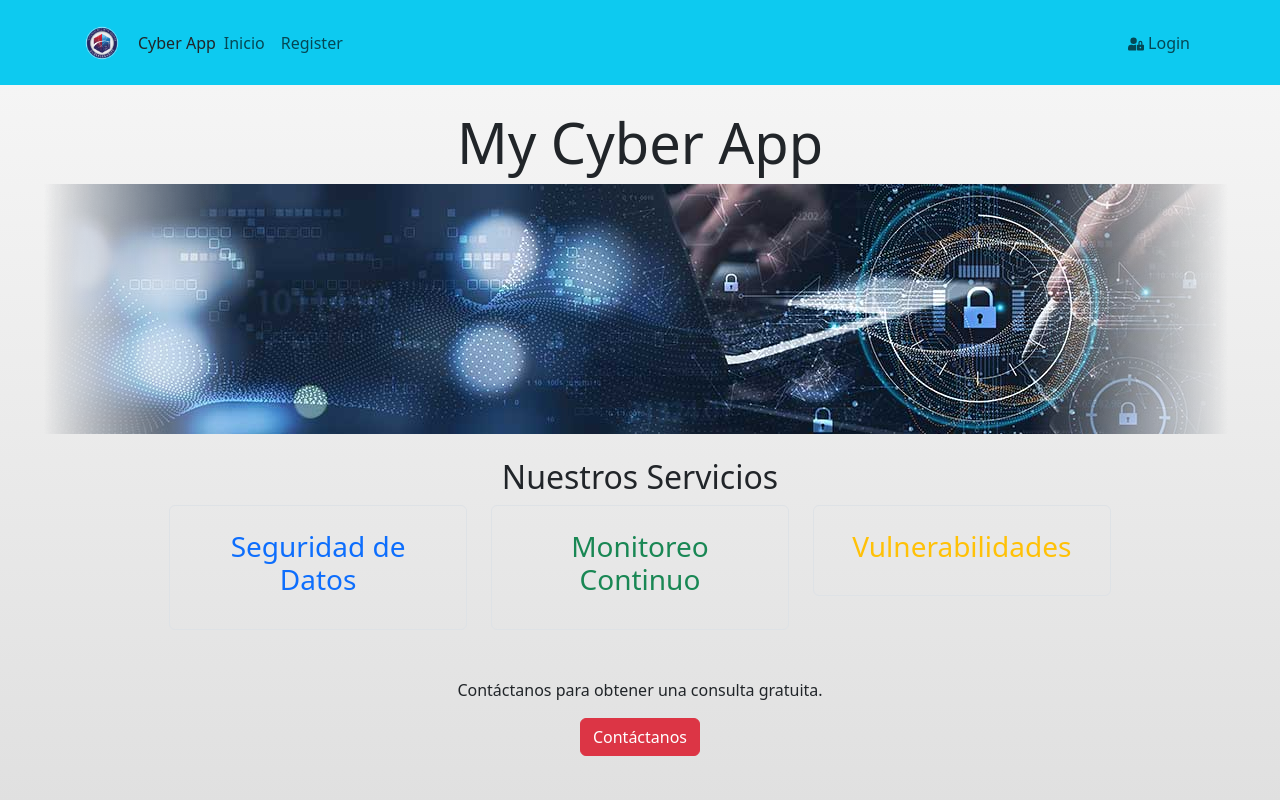
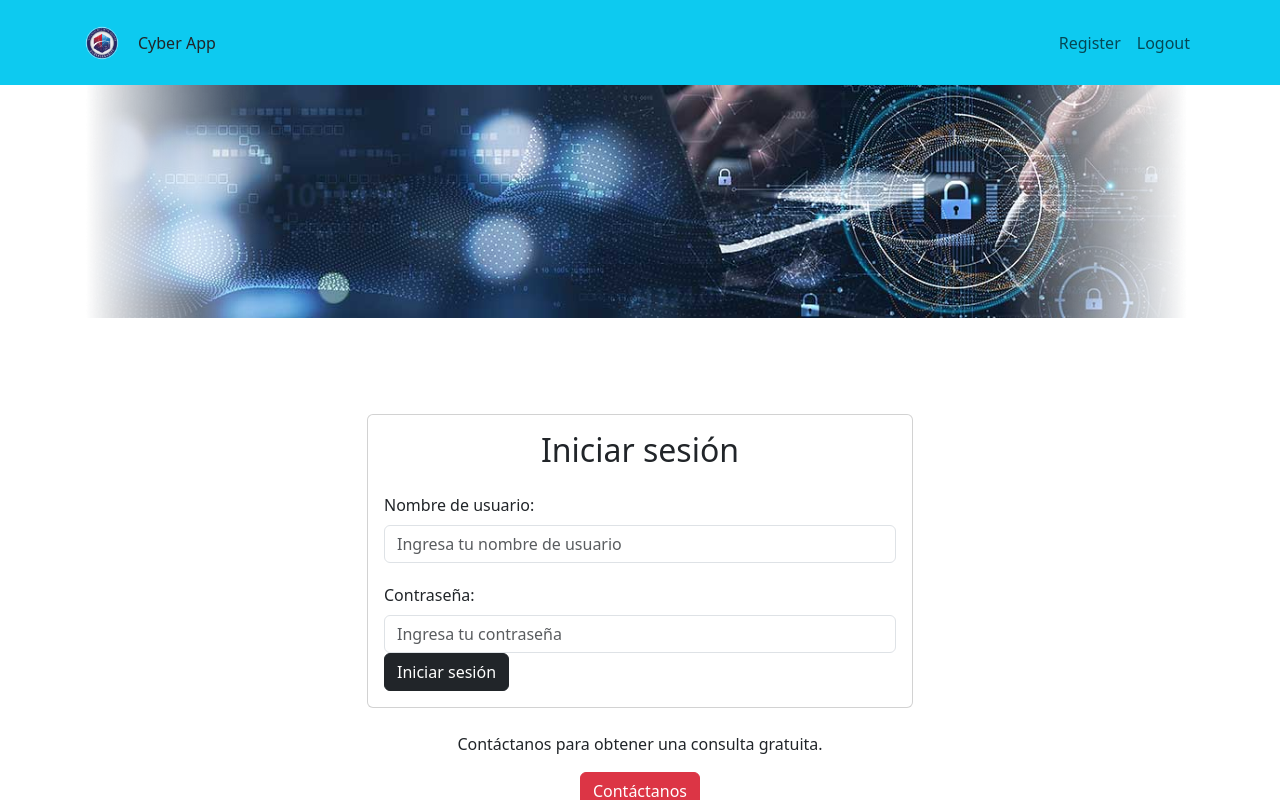
Before and after one commit to lucymutua/cybersecurity, a React (Create React App) app in the folder frontend/: page / in a window 1280 px wide. Shown: the top 800 px of the page. Built offline with nearby package versions, Linux system fonts and the light colour scheme.

Commit message:
modification maquetacion

```diff
--- a/frontend/src/App.js
+++ b/frontend/src/App.js
@@ -2,7 +2,6 @@ import React from 'react';
 import {Route, Routes, BrowserRouter } from 'react-router-dom';
 import Home from './pages/Home';
 import Form from './pages/Form';
-import Login from './pages/Login';
 import User from './pages/User';
 import List from './pages/List';
 import Usuario from './pages/Usuario';
@@ -13,7 +12,6 @@ function App() {
     <BrowserRouter>
       <Routes>
         <Route path="/" element={<Home />} />
-        <Route path="/login" element={<Login />} />
         <Route path="/form" element={<Form/>}/>
         <Route path='/user' element={<User/>}/>
         <Route path='/listforms' element={<List/>}/>
--- a/frontend/src/components/footer/FooterUser.jsx
+++ /dev/null
@@ -1,16 +0,0 @@
-import React from 'react';
-import { Container } from 'react-bootstrap';
-
-function FooterUser() {
-  return (
-    <footer className="footer bg-info text-dark py-3">
-      <Container>
-        <div className="footer-info mt-4 text-center">
-          <p className="mb-0">Cyber App</p>
-        </div>
-      </Container>
-    </footer>
-  );
-}
-
-export default FooterUser;
--- a/frontend/src/components/header/Header.jsx
+++ b/frontend/src/components/header/Header.jsx
@@ -4,6 +4,14 @@ import { Navbar, Nav, Container } from 'react-bootstrap';
 import imagen from '../../../src/imagen/myapp.png';
 
 const Header = () => {
+
+  // Función para manejar el cierre de sesión
+  function handleLogout() {
+
+    localStorage.removeItem('token');
+
+  }
+
   return (
     <>
 
@@ -11,8 +19,8 @@ const Header = () => {
         <Container className="d-flex justify-content-between align-items-center">
           <div className="d-flex align-items-center">
             <Navbar.Brand href="/" className="brand-logo" >
-            <img style={{marginRight:'30'}}
-              src= {imagen}
+              <img style={{ marginRight: '30' }}
+                src={imagen}
                 alt="Logo de Cyber App"
                 width="40"
                 height="40"
@@ -22,18 +30,16 @@ const Header = () => {
             </Navbar.Brand>
 
             <span className="brand-name">Cyber App</span>
-          <Nav className="me-auto">
-            <Nav.Link href="/" className="nav-link">
-              Inicio
-            </Nav.Link>
-            <Nav.Link href="/user" className="nav-link">
-              Register
-            </Nav.Link>
-          </Nav>
+
           </div>
           <Nav>
-          <a href="/login" className="login-button nav-link">
-            <FaUserLock /> Login
+            <a href="/user" className="login-button nav-link">
+              Register
+            </a>
+
+            {/* Botón de cierre de sesión con el manejador de eventos */}
+            <a href="/" className="login-button nav-link" onClick={handleLogout}>
+              Logout
             </a>
           </Nav>
         </Container>
--- a/frontend/src/components/header/HeaderUser.jsx
+++ /dev/null
@@ -1,42 +0,0 @@
-import React from 'react';
-import { FaUserLock } from 'react-icons/fa';
-import { Navbar, Nav, Container } from 'react-bootstrap';
-import imagen from '../../../src/imagen/myapp.png';
-
-function HeaderUser() {
-  // Función para manejar el cierre de sesión
-  function handleLogout() {
-    // Eliminar el token de localStorage o de donde lo tengas almacenado
-    localStorage.removeItem('token'); // Reemplaza 'token' con el nombre de tu token
-    // Otras acciones de cierre de sesión, como redirección a la página de inicio de sesión, etc.
-  }
-
-  return (
-    <Navbar expand="lg" bg="info" variant="info" style={{ minHeight: '85px' }}>
-      <Container className="d-flex justify-content-between align-items-center">
-        <div className="d-flex align-items-center">
-          <Navbar.Brand className="brand-logo" >
-            <img style={{ marginRight: '10px' }}
-              src={imagen}
-              alt="Logo de Cyber App"
-              width="30"
-              height="30"
-              className="d-inline-block align-top"
-            />
-            <span className="brand-name">Cyber App</span>
-          </Navbar.Brand>
-          <Nav className="me-auto">
-          </Nav>
-        </div>
-        <Nav>
-          {/* Botón de cierre de sesión con el manejador de eventos */}
-          <a href="/" className="login-button nav-link" onClick={handleLogout}>
-            <FaUserLock /> Logout
-          </a>
-        </Nav>
-      </Container>
-    </Navbar>
-  );
-}
-
-export default HeaderUser;
--- a/frontend/src/components/main/Main.jsx
+++ /dev/null
@@ -1,62 +0,0 @@
-import React from 'react';
-import { Container, Row, Col, Button } from 'react-bootstrap';
-import imagen from '../../../src/imagen/cyber.png';
-
-
-const Main = () => {
-  return (
-    <>
-
-        <div className="main-container" style={{ background: 'linear-gradient(to bottom, #f5f5f5, #e0e0e0)', minHeight: '75vh' }}>
-          <Container fluid className="d-flex flex-column justify-content-center align-items-center p-4">
-            <header className="text-center mb-8">
-              <h1 className="display-4">My Cyber App</h1>
-            </header>
-
-            <div className="image-container">
-              <img className="img-fluid" src={imagen} alt="Cyber Security" />
-            </div>
-
-            <section className="services text-center my-4">
-              <h2>Nuestros Servicios</h2>
-              <Row>
-                  {[
-                    {
-                      title: 'Seguridad de Datos',
-                      color: 'primary',
-                    },
-                    {
-                      title: 'Monitoreo Continuo',
-                      color: 'success',
-                    },
-                    {
-                      title: 'Vulnerabilidades',
-                      color: 'warning',
-                    },
-                  ].map((service, index) => (
-                    <Col md={4} className={`service text-${service.color} cursor-pointer`} key={index}>
-                      <div className="p-4 border rounded">
-                        <h3>{service.title}</h3>
-                        {/* Contenido adicional */}
-                      </div>
-                    </Col>
-                  ))}
-                </Row>
-            </section>
-
-            <section className="cta text-center my-4">
-              <p>
-                Contáctanos para obtener una consulta gratuita.
-              </p>
-              <a href="/form" className="nav-link" style={{ marginTop: '10px' }}>
-                <Button className="cta-button btn-danger">Contáctanos</Button>
-              </a>
-            </section>
-          </Container>
-        </div>
-
-    </>
-  );
-};
-
-export default Main;
--- a/frontend/src/pages/Home.jsx
+++ b/frontend/src/pages/Home.jsx
@@ -1,13 +1,13 @@
 import React from 'react'
 import Header from '../components/header/Header'
-import Main from '../components/main/Main'
 import Footer from '../components/footer/Footer'
+import Login from './Login'
 
 function Home() {
   return (
     <div>
         <Header/>
-        <Main/>
+        <Login/>
         <Footer/>
     </div>
   )
--- a/frontend/src/pages/List.jsx
+++ b/frontend/src/pages/List.jsx
@@ -1,8 +1,9 @@
 import React, { useState, useEffect } from 'react';
 import axios from 'axios';
 import { Container, Row, Col, Card, Button } from 'react-bootstrap';
-import HeaderUser from '../components/header/HeaderUser.jsx';
-import FooterUser from '../components/footer/FooterUser.jsx';
+import Header from '../components/header/Header';
+import Footer from '../components/footer/Footer';
+
 
 function List() {
   const [formList, setFormList] = useState([]);
@@ -36,7 +37,7 @@ function List() {
 
   return (
     <>
-      <HeaderUser />
+      <Header />
       <Container className="my-5" style={{ minHeight: "75vh" }}>
         <h1 className="text-center mb-4">Lista de Formularios</h1>
         {error && <p className="text-danger text-center">{error}</p>}
@@ -64,7 +65,7 @@ function List() {
           )}
         </Row>
       </Container>
-      <FooterUser />
+      <Footer />
     </>
   );
 }
--- a/frontend/src/pages/Login.jsx
+++ b/frontend/src/pages/Login.jsx
@@ -2,8 +2,7 @@ import React, { useState } from "react";
 import axios from "axios";
 import { Container, Row, Col, Card, Form, Button, Alert } from "react-bootstrap";
 import { useNavigate } from "react-router-dom";
-import Header from "../components/header/Header";
-import Footer from "../components/footer/Footer";
+import imagen from '../../src/imagen/cyber.png';
 
 function Login() {
   const [formData, setFormData] = useState({
@@ -35,7 +34,8 @@ function Login() {
 
         const userType = response.data.userType;
 
-        userType === "admin" ? navigate("/login") : navigate("/");
+        userType === "admin" ? navigate("/") : navigate("/user");
+
         //userType === "admin" ? navigate("/user") : navigate("/usuario");
       } else {
         setError("No se recibió un token de acceso.");
@@ -50,10 +50,14 @@ function Login() {
 
   return (
     <>
-      <Header />
       <Container style={{ minHeight: '75vh' }}>
         <Row className="justify-content-center" >
-        <Col md={6} style={{ marginTop: '6rem' }}>
+
+          <div className="image-container">
+            <img className="img-fluid" src={imagen} alt="Cyber Security" />
+          </div>
+
+          <Col md={6} style={{ marginTop: '6rem' }}>
             <Card bg="white" text="dark">
               <Card.Body>
                 <h2 className="card-title text-center mb-4">Iniciar sesión</h2>
@@ -94,8 +98,15 @@ function Login() {
             </Card>
           </Col>
         </Row>
+        <section className="cta text-center my-4">
+          <p>
+            Contáctanos para obtener una consulta gratuita.
+          </p>
+          <a href="/form" className="nav-link" style={{ marginTop: '10px' }}>
+            <Button className="cta-button btn-danger">Contáctanos</Button>
+          </a>
+        </section>
       </Container>
-      <Footer />
     </>
   );
 }
```
Also changed, not shown: frontend/src/pages/Usuario.jsx (+16 -12 lines), 1 other file (tests, documents, lock files or other folders). Lines whose indentation alone changed are shown as unchanged.
